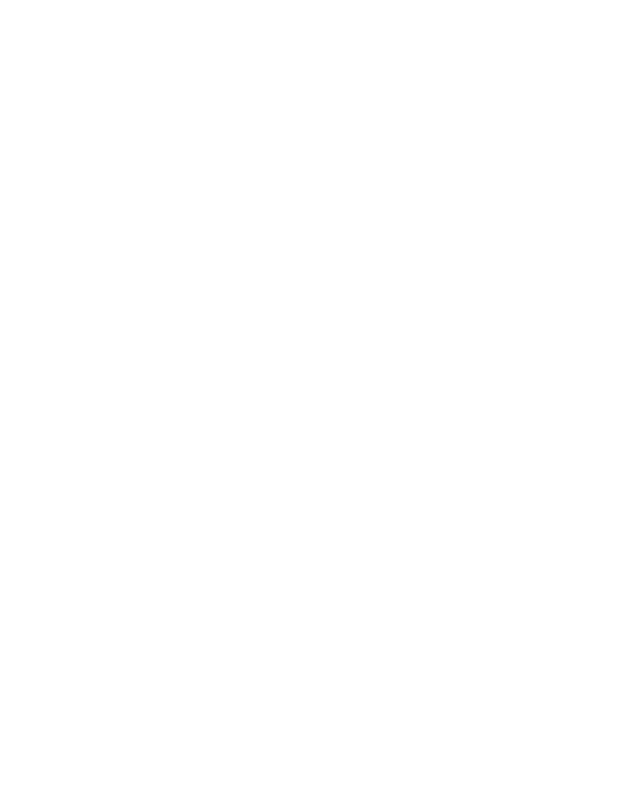
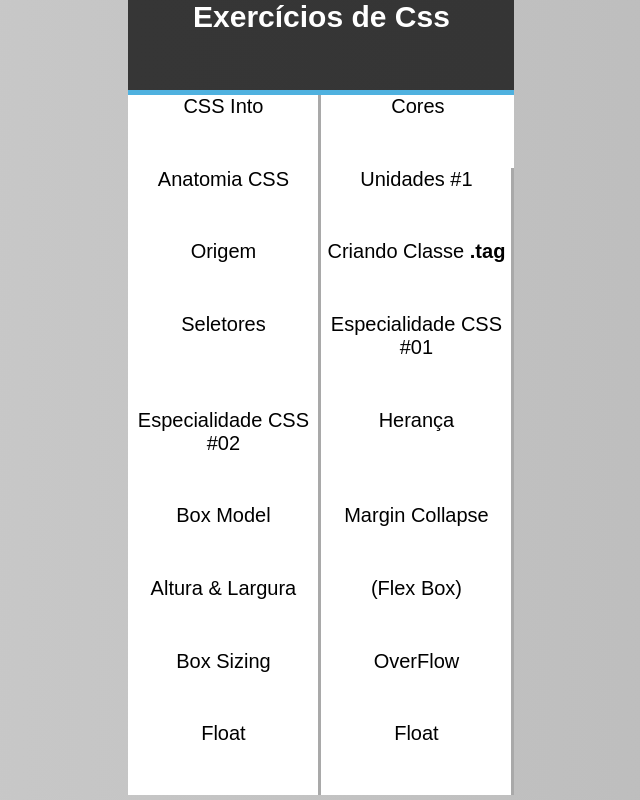
Before and after one commit to Tvitor/curso-cod3r-front, a plain HTML site: page index.html in a window 1280 px wide. Shown: the whole page, without its empty margins (317-957 px from the left). Drawn offline with Linux system fonts and the light colour scheme.

Commit message:
pré aula
recriando tela html

```diff
--- /dev/null
+++ b/css/style.css
@@ -0,0 +1,81 @@
+html body{
+    margin: 0px;
+    padding:0px;
+
+}
+
+body{
+    background-image: linear-gradient(to right, rgb(204, 204, 204), rgb(185, 185, 185) );
+    font-family: Arial, Helvetica, sans-serif;
+}
+/* .header-wrapper{
+
+
+} */
+
+.content{
+width: 58%;
+
+}
+
+/* thead th{
+    border-bottom-style: groove;
+    background-image: linear-gradient(to right, rgb(29, 29, 29), rgb(5, 5, 5));
+    color: rgb(255, 255, 255);
+
+} */
+
+.title{
+    display: grid;
+    grid-template-columns: 2fr;
+    left: 60%;
+position: relative;
+background-image: linear-gradient(to right, rgb(54, 54, 54), rgb(53, 53, 53));
+
+border-bottom: 5px;
+border-bottom-color: rgb(79, 177, 223);
+border-bottom-style: inset;
+}
+
+.columns{
+    display: grid;
+    grid-template-columns: 1fr 1fr;
+    background-image: linear-gradient(to right, rgb(255, 255, 255), rgb(255, 255, 255));
+    left: 60%;
+position: relative;
+}
+
+.grid{
+    width: 52%;
+    text-align: center;
+    height: 90px;
+}
+
+.gridColumns{
+    width: 52%;
+    height:700px;
+    font-size: 20px;
+    font-weight: normal;
+}
+
+.col1{
+    border-right-style: outset;
+    border-right-color: rgb(253, 253, 253);
+    text-decoration:none;
+}
+
+.exeCss{
+    font-weight: bold;
+    font-size: 30px;
+    color: rgb(255, 255, 255);
+    font-family: sans-serif;
+
+}
+
+a{
+    color: inherit;
+}
+
+.tag{
+    font-weight: bold;
+}
--- a/index.html
+++ b/index.html
@@ -5,12 +5,36 @@
     <meta http-equiv='X-UA-Compatible' content='IE=edge'>
     <title>Exercícios de CSS</title>
     <meta name='viewport' content='width=device-width, initial-scale=1'>
-    <link rel='stylesheet' type='text/css' media='screen' href='/css/main.css'>
-    <script src='/js/main.js'></script>
+    <link rel='stylesheet' type='text/css' media='screen' href='css/style.css'>
+    <script src='js/main.js'></script>
 </head>
 <body>
-    <header>
+    <header class="header-wrapper">
 
+        <div class="content">
+            <div class="grid title"><span class="exeCss" >Exercícios de Css</span></div>
+            <div class="grid columns gridColumns">
+                    <a class="col1" href="www.com.br"><div>CSS Into</div></a>
+                    <a><div>Cores</div></a>
+                     <a class="col1" href="www.com.br"><div>Anatomia CSS</div></a>
+                     <a class="col1" href="www.com.br"><div>Unidades #1</div></a>
+                     <a class="col1" href="www.com.br"><div>Origem</div></a>
+                     <a class="col1" href="www.com.br"><div>Criando Classe <span class="tag">.tag</span></div></a>
+                     <a class="col1" href="www.com.br"><div>Seletores</div></a>
+                     <a class="col1" href="www.com.br"><div>Especialidade CSS #01</div></a>
+                     <a class="col1" href="www.com.br"><div >Especialidade CSS #02</div></a>
+                     <a class="col1" href="www.com.br"><div >Herança</div></a>
+                     <a class="col1" href="www.com.br"><div >Box Model</div></a>
+                     <a class="col1" href="www.com.br"><div >Margin Collapse</div></a>
+                     <a class="col1" href="www.com.br"><div >Altura & Largura</div></a>
+                     <a class="col1" href="www.com.br"><div>(Flex Box)</div></a>
+                     <a class="col1" href="www.com.br"><div >Box Sizing</div></a>
+                     <a class="col1" href="www.com.br"><div >OverFlow</div></a>
+                     <a class="col1" href="www.com.br"><div >Float</div></a>
+                     <a class="col1" href="www.com.br"><div >Float</div></a>
+
+            </div>
+        </div>
     </header>
 </body>
 </html>
```
Also changed, not shown: css/main.css (deleted).
